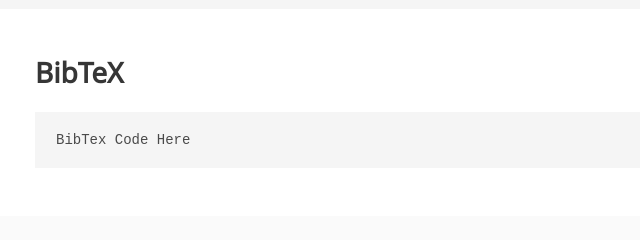
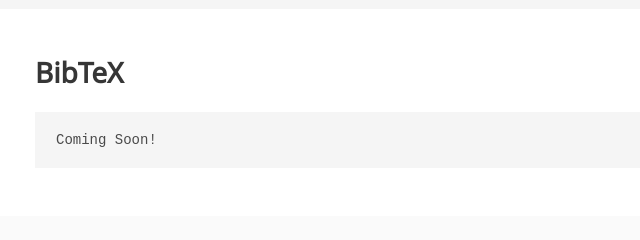
Before and after one commit to travatar-paper/travatar-paper.github.io, a plain HTML site: page index.html in a window 1280 px wide. Shown: the part 1744-1984 px from the top of the page, 125-765 px from the left. Drawn offline with nearby package versions, Linux system fonts and the light colour scheme; a script that the page names is missing; some icons are missing; a web font is replaced by a local one.

Commit message:
Update index.html

```diff
--- a/index.html
+++ b/index.html
@@ -151,7 +151,7 @@
   <section class="section" id="BibTeX">
     <div class="container is-max-desktop content">
       <h2 class="title">BibTeX</h2>
-      <pre><code>BibTex Code Here</code></pre>
+      <pre><code>Coming Soon!</code></pre>
     </div>
 </section>
 <!--End BibTex citation -->
```
